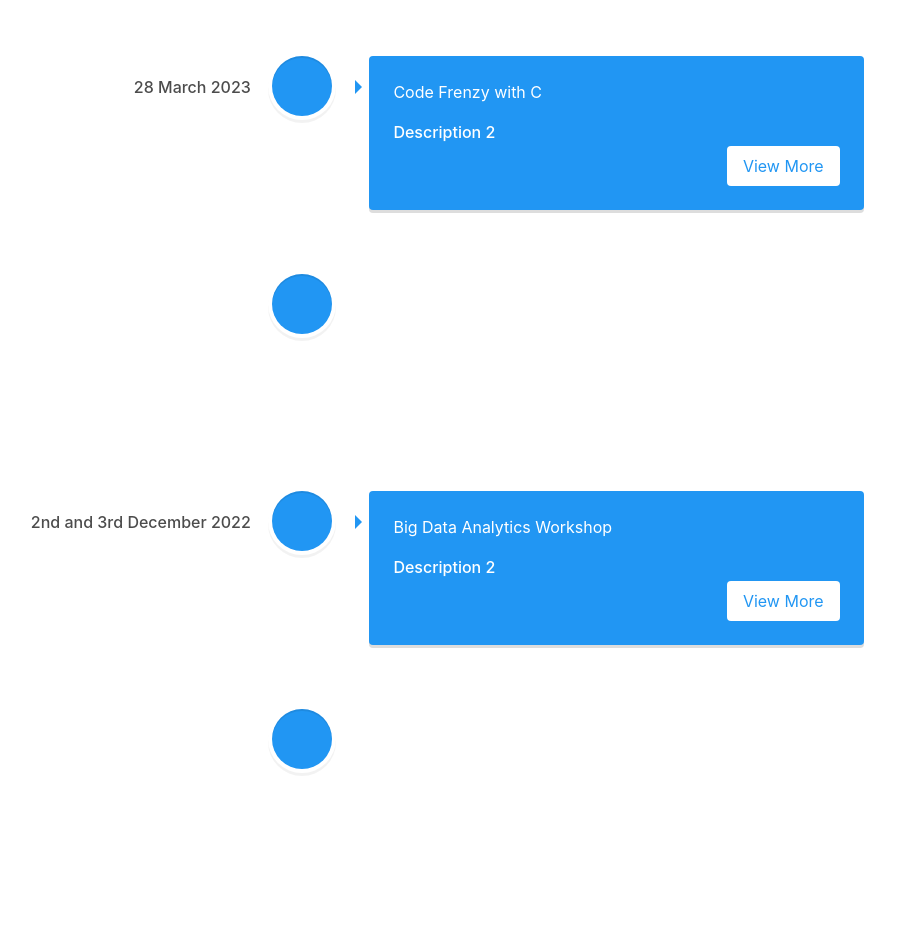
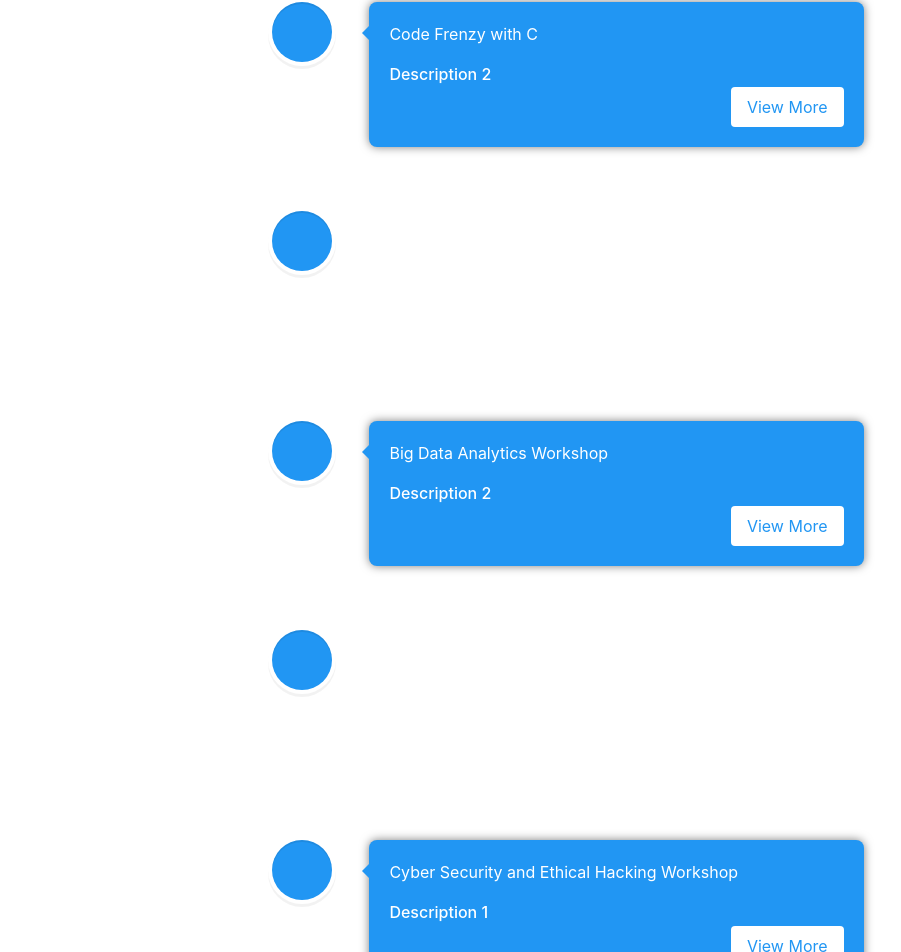
Before and after one commit to poirot22/et-frontend, a React (Create React App) app: page /club in a window 1280 px wide. Shown: the part 983-1935 px from the top of the page, without its empty margins (354-1255 px from the left). Before the commit the page ends 1877 px from the top, so only its background shows below. Built offline with nearby package versions, Linux system fonts and the light colour scheme.

Commit message:
changed club

```diff
--- a/src/components/Happenings/club.jsx
+++ b/src/components/Happenings/club.jsx
@@ -1,4 +1,4 @@
-import React, { useState } from "react";
+import React, { useState, useEffect } from "react";
 import {
   VerticalTimeline,
   VerticalTimelineElement,
@@ -14,32 +14,95 @@ import event4 from "../../assets/event4.jpeg";
 import { FontAwesomeIcon } from "@fortawesome/react-fontawesome";
 import { faTimes } from "@fortawesome/free-solid-svg-icons";
 
+// ... (Your existing imports)
+
 const Club = () => {
   const [selectedEvent, setSelectedEvent] = useState(null);
 
-  const handleViewMore = (event) => {
-    setSelectedEvent(event);
+  const handleViewMore = (eventData) => {
+    setSelectedEvent(eventData);
   };
 
   const handleCarouselClose = () => {
     setSelectedEvent(null);
   };
 
-  const data = [
+  useEffect(() => {
+    const closeOnEscapeKeyDown = (e) => {
+      if ((e.charCode || e.keyCode) === 27) {
+        setSelectedEvent(null);
+      }
+    };
+    window.addEventListener("keydown", closeOnEscapeKeyDown);
+    return () => {
+      window.removeEventListener("keydown", closeOnEscapeKeyDown);
+    };
+  }, []);
+
+  const eventsData = [
+    {
+      date: "10th and 11th March 2023",
+      title: "Department Fest",
+      description: "Description 1",
+      images: [
         { caption: "", image: event1 },
         { caption: "", image: event2 },
-  ];
-  const data1 = [
+      ],
+    },
+    {
+      date: "28 March 2023",
+      title: "Code Frenzy with C",
+      description: "Description 2",
+      images: [
         { caption: "", image: event2 },
         { caption: "", image: event2 },
-  ];
-  const data2 = [
+      ],
+    },
+    {
+      date: "9th and 10th December 2022",
+      title: "Neural Networks and Deep Learning Models Workshop",
+      description: "Description 3",
+      images: [
         { caption: "", image: event3 },
         { caption: "", image: event3 },
-  ];
-  const data3 = [
+      ],
+    },
+    {
+      date: "2nd and 3rd December 2022",
+      title: "Big Data Analytics Workshop",
+      description: "Description 2",
+      images: [
         { caption: "", image: event4 },
         { caption: "", image: event4 },
+      ],
+    },
+    {
+      date: "25th November 2022",
+      title: "Cyber Security and Ethical Hacking Workshop",
+      description: "Description 1",
+      images: [
+        { caption: "", image: event1 },
+        { caption: "", image: event1 },
+      ],
+    },
+    {
+      date: "25th November 2022",
+      title: "Cyber Security and Ethical Hacking Workshop",
+      description: "Description 1",
+      images: [
+        { caption: "", image: event1 },
+        { caption: "", image: event1 },
+      ],
+    },
+    {
+      date: "25th November 2022",
+      title: "Cyber Security and Ethical Hacking Workshop",
+      description: "Description 1",
+      images: [
+        { caption: "", image: event1 },
+        { caption: "", image: event1 },
+      ],
+    },
   ];
 
   const captionStyle = {
@@ -62,7 +125,11 @@ const Club = () => {
         </div>
         <div className="flex flex-wrap justify-center p-8 mt-3">
           <div className="bg-white shadow-lg rounded-lg overflow-hidden">
-            <img src={facultyCoordinator} className="h-96 w-96" alt="Faculty" />
+            <img
+              src={facultyCoordinator}
+              className="h-96 w-96"
+              alt="Faculty"
+            />
           </div>
           <div className="bg-white shadow-lg rounded-lg overflow-hidden ml-4">
             <img src={core} className="h-96 w-96" alt="Core Committee" />
@@ -73,41 +140,34 @@ const Club = () => {
         </div>
         <div className="mt-5">
           <VerticalTimeline>
+            {eventsData.map((event, index) => (
               <VerticalTimelineElement
-              className="vertical-timeline-element--work"
+                key={index}
+                className="vertical-timeline-element--work hover:scale-105 transition duration-300 ease-in-out mb-5"
                 contentStyle={{
                   background: "rgb(33, 150, 243)",
-                color: "white",
                   boxShadow: "0 0 10px rgba(0, 0, 0, 0.5)",
                   borderRadius: "8px",
                   padding: "20px",
-                display: "flex", // Use flex container
-                flexDirection: "column", // Stack children vertically
-                alignItems: "flex-start", // Align items to the start (left)
-                justifyContent: "space-between", // Space between children
-                height: "200px", // Adjust the height as needed
+                  justifyContent: "space-between",
+                  height: "20%",
+                  color:"white"
                 }}
                 contentArrowStyle={{
                   borderRight: "7px solid rgb(33, 150, 243)",
                 }}
-              date=""
+                date={event.date}
                 iconStyle={{ background: "rgb(33, 150, 243)", color: "#fff" }}
-              onMouseOver={() => {
-                setSelectedEvent(data);
-              }}
-              onMouseLeave={() => {
-                setSelectedEvent(null);
-              }}
               >
                 <div>
                   <h3 className="vertical-timeline-element-title">
-                  Department Fest
+                    {event.title}
                   </h3>
-                <p>Description 1</p>
+                  <p>{event.description}</p>
                 </div>
                 <div className="flex justify-end">
                   <button
-                  onClick={() => handleViewMore(data)}
+                    onClick={() => handleViewMore(event.images)}
                     style={{
                       background: "white",
                       color: "rgb(33, 150, 243)",
@@ -120,133 +180,7 @@ const Club = () => {
                   </button>
                 </div>
               </VerticalTimelineElement>
-
-            <VerticalTimelineElement
-              className="vertical-timeline-element--work mb-5"
-              contentStyle={{ background: "rgb(33, 150, 243)", color: "black" }}
-              contentArrowStyle={{ borderLeft: "7px solid  rgb(33, 150, 243)" }}
-              date="28 March 2023"
-              iconStyle={{ background: "rgb(33, 150, 243)", color: "#fff" }}
-            >
-              <h3
-                className="vertical-timeline-element-title"
-                style={{ color: "#fff" }}
-              >
-                Code Frenzy with C
-              </h3>
-              <p style={{ color: "#fff" }}>Description 2</p>
-              <div className="flex justify-end">
-                <button
-                  onClick={() => handleViewMore(data)}
-                  style={{
-                    background: "white",
-                    color: "rgb(33, 150, 243)",
-                    padding: "8px 16px",
-                    borderRadius: "4px",
-                    cursor: "pointer",
-                  }}
-                >
-                  View More
-                </button>
-              </div>
-            </VerticalTimelineElement>
-
-            <VerticalTimelineElement
-              className="vertical-timeline-element--work"
-              contentStyle={{ background: "rgb(33, 150, 243)", color: "black" }}
-              contentArrowStyle={{
-                borderRight: "7px solid  rgb(33, 150, 243)",
-              }}
-              date="9th and 10th December 2022"
-              iconStyle={{ background: "rgb(33, 150, 243)", color: "#fff" }}
-            >
-              <h3
-                className="vertical-timeline-element-title"
-                style={{ color: "#fff" }}
-              >
-                Neural Networks and Deep Learning Models Workshop
-              </h3>
-              <p style={{ color: "#fff" }}>Description 3</p>
-              <div className="flex justify-end">
-                <button
-                  onClick={() => handleViewMore(data1)}
-                  style={{
-                    background: "white",
-                    color: "rgb(33, 150, 243)",
-                    padding: "8px 16px",
-                    borderRadius: "4px",
-                    cursor: "pointer",
-                  }}
-                >
-                  View More
-                </button>
-              </div>
-            </VerticalTimelineElement>
-
-            <VerticalTimelineElement
-              className="vertical-timeline-element--work mb-5"
-              contentStyle={{
-                background: "rgb(33, 150, 243)",
-                color: "black ",
-              }}
-              contentArrowStyle={{ borderLeft: "7px solid  rgb(33, 150, 243)" }}
-              date="2nd and 3rd December 2022"
-              iconStyle={{ background: "rgb(33, 150, 243)", color: "#fff" }}
-            >
-              <h3
-                className="vertical-timeline-element-title"
-                style={{ color: "#fff" }}
-              >
-                Big Data Analytics Workshop
-              </h3>
-              <p style={{ color: "#fff" }}>Description 2</p>
-              <div className="flex justify-end">
-                <button
-                  onClick={() => handleViewMore(data2)}
-                  style={{
-                    background: "white",
-                    color: "rgb(33, 150, 243)",
-                    padding: "8px 16px",
-                    borderRadius: "4px",
-                    cursor: "pointer",
-                  }}
-                >
-                  View More
-                </button>
-              </div>
-            </VerticalTimelineElement>
-
-            <VerticalTimelineElement
-              className="vertical-timeline-element--work"
-              contentStyle={{ background: "rgb(33, 150, 243)", color: "black" }}
-              contentArrowStyle={{
-                borderRight: "7px solid  rgb(33, 150, 243)",
-              }}
-              date="25th November 2022"
-              iconStyle={{ background: "rgb(33, 150, 243)", color: "#fff" }}
-            >
-              <h3
-                className="vertical-timeline-element-title"
-                style={{ color: "#fff" }}
-              >
-                Cyber Security and Ethical Hacking Workshop
-              </h3>
-              <p style={{ color: "#fff" }}>Description 1</p>
-              <div className="flex justify-end">
-                <button
-                  onClick={() => handleViewMore(data3)}
-                  style={{
-                    background: "white",
-                    color: "rgb(33, 150, 243)",
-                    padding: "8px 16px",
-                    borderRadius: "4px",
-                    cursor: "pointer",
-                  }}
-                >
-                  View More
-                </button>
-              </div>
-            </VerticalTimelineElement>
+            ))}
           </VerticalTimeline>
         </div>
       </div>
@@ -258,12 +192,12 @@ const Club = () => {
             <div className="flex justify-end">
               <FontAwesomeIcon
                 icon={faTimes}
-                class="transform transform-origin-center transition duration-300 ease-in-out hover:rotate-90 w-5 mt-1 mr-1"
+                className="transform transform-origin-center transition duration-300 ease-in-out hover:rotate-90 w-5 mt-1 mr-1 cursor-pointer"
                 onClick={handleCarouselClose}
               />
             </div>
             <Carousel
-              class="mt-0"
+              className="mt-0"
               data={selectedEvent}
               time={5000}
               width="300px"
```
Also changed, not shown: src/components/infrastructure/Infrastructure.jsx (+2 -15 lines). Lines whose indentation alone changed are shown as unchanged.
